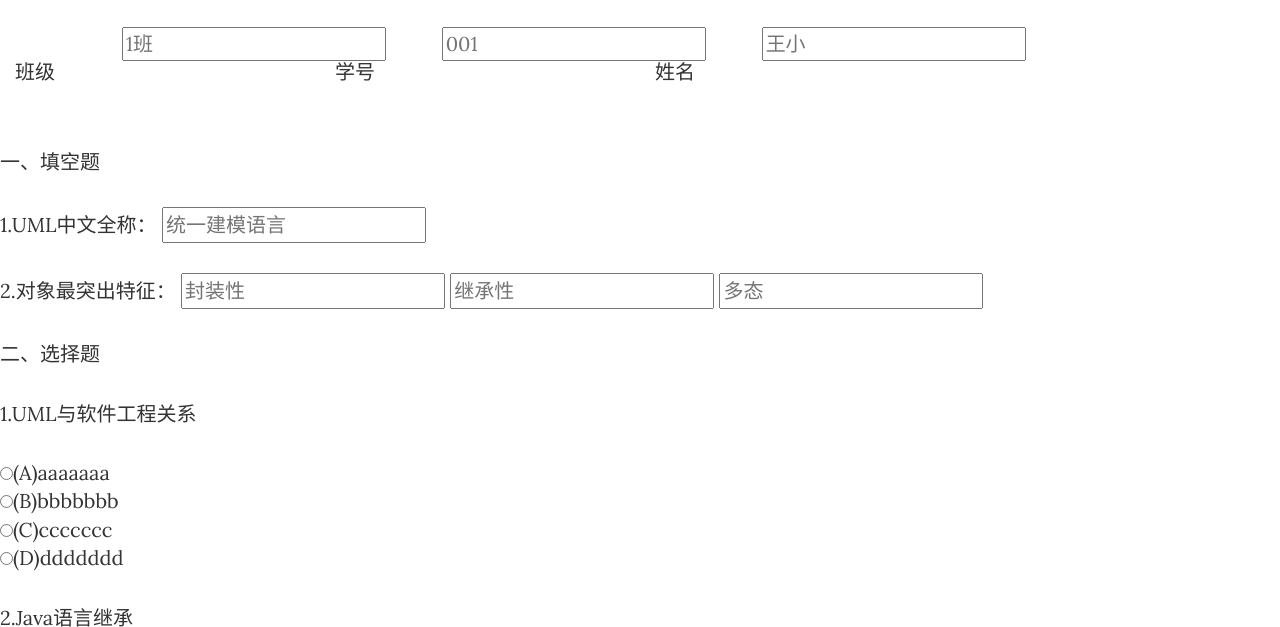
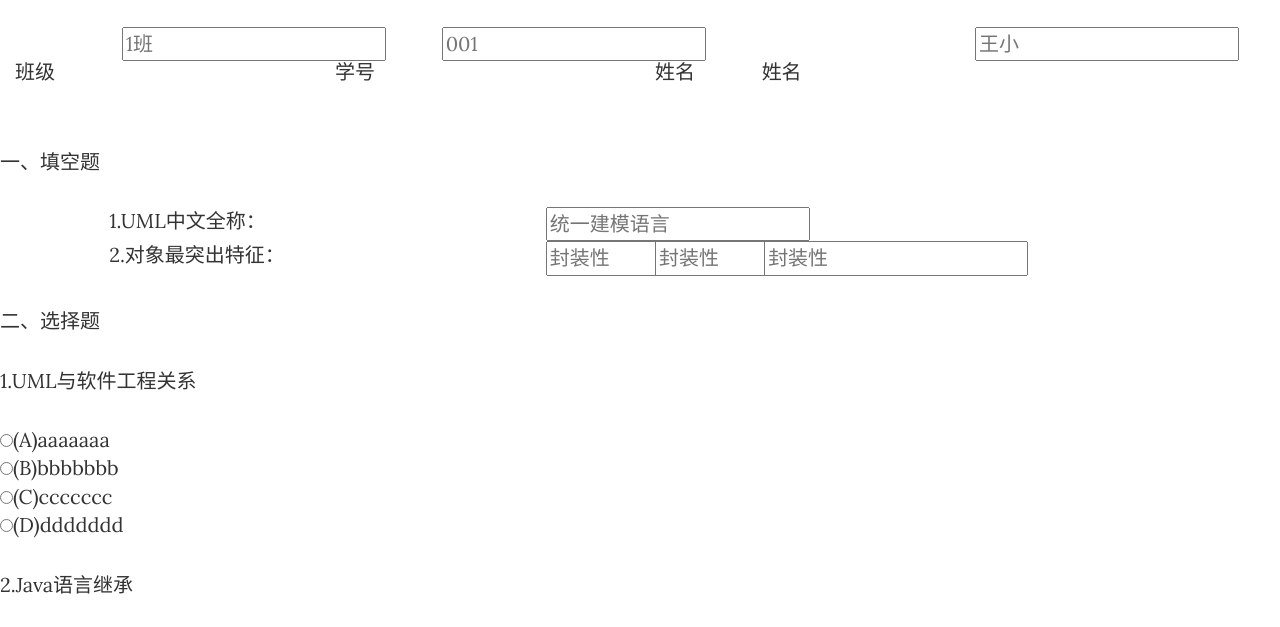
Before and after one commit to Eafrey/Bootstrap-shijuan, a website: page index.html in a window 1280 px wide. Shown: the part 163-790 px from the top of the page. Drawn offline with nearby package versions, Linux system fonts and the light colour scheme.

Commit message:
tiankong

```diff
--- a/index.html
+++ b/index.html
@@ -78,24 +78,49 @@
                 <p>姓名</p>
             </div>
             <div class="col-md-2">
+                <p>姓名</p>
+            </div>
+            <div class="col-md-2">
                 <input type="text" placeholder="王小">
             </div>
         </div>
     </div>
 
 
-    <div>
-        <p class="dati">一、填空题</p>
-        <p class="xiaoti">
+    <div class="row">
+        <div class="col-md-10">
+            <p class="dati">一、填空题</p>
+        </div>
+    </div>
+
+    <div class="row">
+        <div class="col-md-4 col-md-offset-1">
             <span>1.UML中文全称：</span>
+
+        </div>
+        <div class="col-md-2">
             <input type="text" placeholder="统一建模语言">
-        </p>
-        <p class="xiaoti">
+
+        </div>
+    </div>
+
+    <div class="row">
+        <div class="col-md-4 col-md-offset-1">
             <span>2.对象最突出特征：</span>
+
+        </div>
+        <div class="col-md-1">
             <input type="text" placeholder="封装性">
-            <input type="text" placeholder="继承性">
-            <input type="text" placeholder="多态">
-        </p>
+
+        </div>
+        <div class="col-md-1">
+            <input type="text" placeholder="封装性">
+
+        </div>
+        <div class="col-md-1">
+            <input type="text" placeholder="封装性">
+
+        </div>
     </div>
 
     <div>
```
